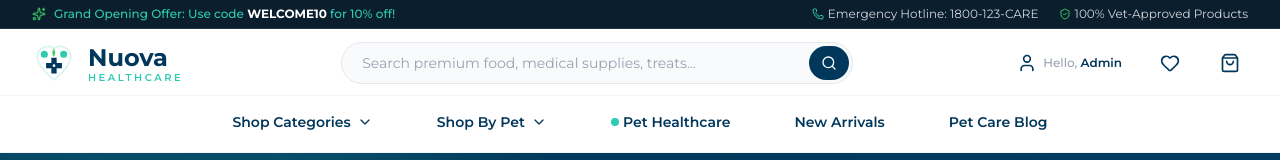
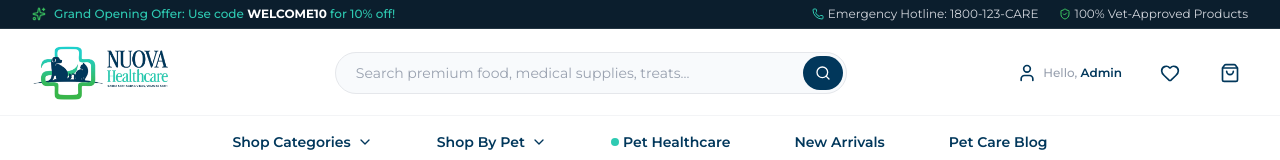
Before and after one commit to akashvcqru/NuovaHealthcare, a Next.js app: page / in a window 1280 px wide. Shown: the top 160 px of the page. Built offline with nearby package versions, Linux system fonts and the light colour scheme.

Commit message:
Restore image logo for header

```diff
--- a/src/components/ui/Logo.tsx
+++ b/src/components/ui/Logo.tsx
@@ -8,12 +8,26 @@ interface LogoProps {
 }
 
 export default function Logo({ showText = true, className = "", variant = "default" }: LogoProps) {
-  const isHeader = variant === "header";
+  if (variant === "header") {
+    return (
+      <Link href="/" className={`flex items-center gap-3 group ${className}`}>
+        {/* Logo Image used as-is, strictly for the header, no SVG */}
+        <div className="relative flex items-center justify-start py-1">
+          {/* eslint-disable-next-line @next/next/no-img-element */}
+          <img
+            src="/logo.png"
+            alt="Nuova Healthcare Logo"
+            className="h-11 md:h-14 w-auto object-contain transition-transform duration-300 group-hover:scale-105"
+          />
+        </div>
+      </Link>
+    );
+  }
 
   return (
     <Link href="/" className={`flex items-center gap-3 group ${className}`}>
       {/* Premium SVG Icon */}
-      <div className={`relative flex-shrink-0 ${isHeader ? "w-10 h-10 md:w-11 md:h-11" : "w-10 h-10"}`}>
+      <div className="relative w-10 h-10 flex-shrink-0">
         <svg
           viewBox="0 0 100 100"
           className="w-full h-full transform transition-transform duration-500 group-hover:rotate-12"
@@ -56,10 +70,10 @@ export default function Logo({ showText = true, className = "", variant = "defau
       {/* Brand Text */}
       {showText && (
         <div className="flex flex-col select-none text-left">
-          <span className={`font-heading font-bold leading-tight text-brand-primary transition-colors duration-300 group-hover:text-brand-primary-hover ${isHeader ? "text-xl md:text-2xl" : "text-xl"}`}>
+          <span className="font-heading font-bold text-xl leading-tight text-brand-primary transition-colors duration-300 group-hover:text-brand-primary-hover">
             Nuova
           </span>
-          <span className={`text-[10px] font-sans tracking-[0.25em] font-semibold text-brand-secondary uppercase leading-none ${isHeader ? "text-[9px] md:text-[10px]" : "text-[10px]"}`}>
+          <span className="text-[10px] font-sans tracking-[0.25em] font-semibold text-brand-secondary uppercase leading-none">
             Healthcare
           </span>
         </div>
```
